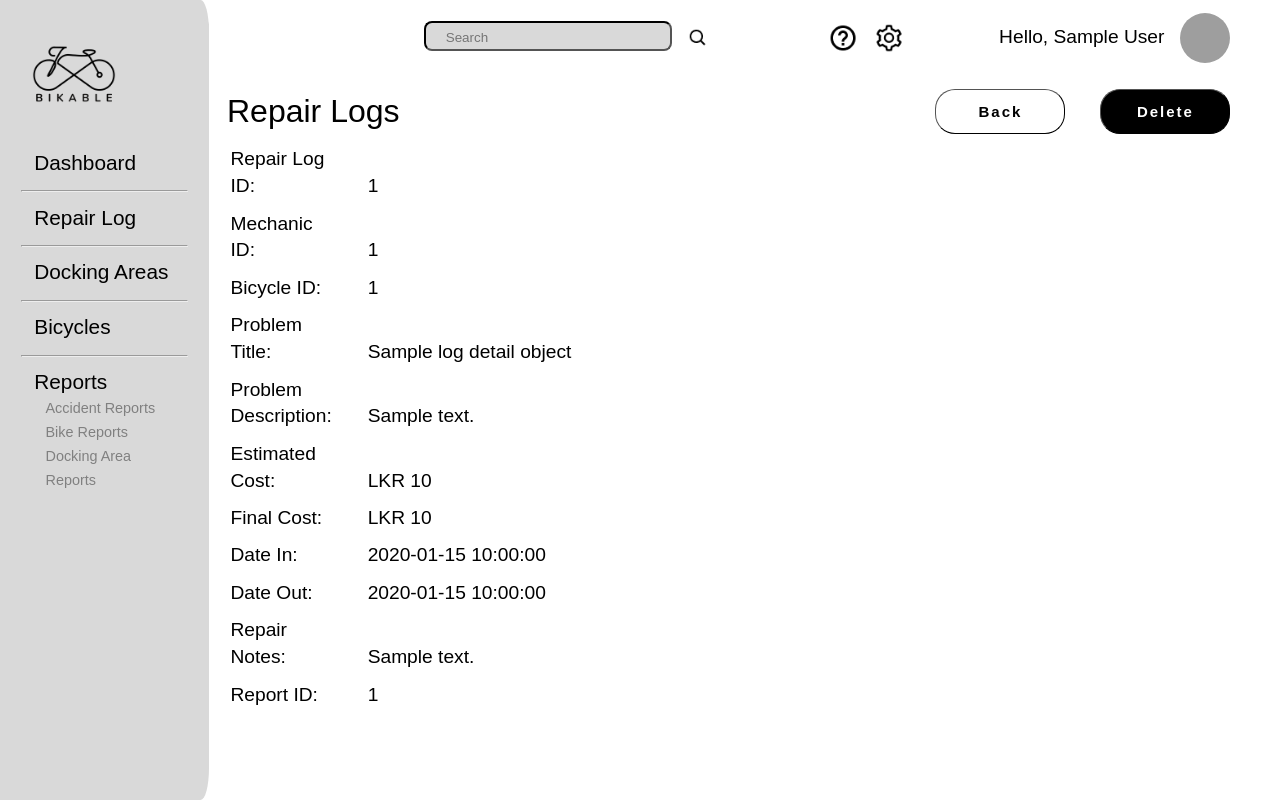
After one commit to shehavishka/Bikable, a PHP site: template app/views/mechanics/repairLogs.php in a window 1280 px wide. The commit adds this page. Run offline with PHP 8.4, Linux system fonts and the light colour scheme; the visitor is signed in with stand-in values (Sample User, id 1); tables that the repository leaves empty or names only in its code hold one stand-in row (values such as "Sample post"); the template is opened without the code that fills it: most values are stand-ins (such as "Sample title", 1, 10 or a date in 2020); some libraries are stand-ins or nearby versions; some web fonts are replaced; grey boxes are pictures that could not be loaded.

```diff
--- a/app/views/mechanics/addRepairLog.php
+++ b/app/views/mechanics/addRepairLog.php
@@ -9,14 +9,14 @@
 </head>
 <body>
     <!-- finalized side bar -->
-    <?php require APPROOT . '/views/inc/sidebar-mechanic.php'; ?>
+    <?php require 'sidebar-mechanic.php'; ?>
 
 
     <!-- In the framework right side of the web page view -->
     <section class="data_area">
 
         <!-- dashboard section -->
-        <?php require APPROOT . '/views/inc/header.php'; ?>
+        <?php require 'header.php'; ?>
 
         <!-- REAL DATA AREA -->
 
--- a/app/views/mechanics/mechanicLandPage.php
+++ b/app/views/mechanics/mechanicLandPage.php
@@ -89,7 +89,7 @@
             </a>
 
         <!-- upper section repair log card -->
-        <a href="<?php echo URLROOT ?>/mechanics/addNewRepairLog" style="text-decoration:none;color:black">
+        <a href="<?php echo URLROOT ?>/mechanics/repairLogsControl" style="text-decoration:none;color:black">
             <div class="upper__section--repairlog cardd">
                 <div class="upper__section__card--title">
                     Repair Log(Active)
@@ -99,7 +99,7 @@
                     <table>
                         <tr>
                             <th>Log ID</th>
-                            <th>Bicyle ID</th>
+                            <th>Bicycle ID</th>
                             <th>Date in</th>
                         </tr>
 
--- /dev/null
+++ b/app/views/mechanics/repairLogs.php
@@ -0,0 +1,97 @@
+<!DOCTYPE html>
+<html lang="en">
+<head>
+    <meta charset="UTF-8">
+    <meta http-equiv="X-UA-Compatible" content="IE=edge">
+    <meta name="viewport" content="width=device-width, initial-scale=1.0">
+    <link rel="stylesheet" href="<?php echo URLROOT; ?>/public/css/mechanics/repairLogs.css">
+    <title>Repair Logs</title>
+</head>
+<body>
+    <!-- finalized side bar -->
+    <?php require 'sidebar-mechanic.php'; ?>
+
+
+    <!-- In the framework right side of the web page view -->
+    <section class="data_area">
+
+        <!-- dashboard section -->
+        <?php require 'header.php'; ?>
+
+        <!-- REAL DATA AREA -->
+        <form action="<?php echo URLROOT;?>/mechanics/deleteRepairLog" method="POST" id="userInterface">
+            <input type="hidden" name="logID" value="<?php echo $data['logDetailObject']->logID;?>" id="logID">
+            <!-- admin real data top -->
+            <div class="data__area--top">
+                <div class="data__area__top--title">Repair Logs</div>
+                <div class="data_area__top--twobuttons">
+                    <div class="add_user_button">
+                        <input type="button" class="btn btn_add" value="Back" onclick="location.href='<?php echo URLROOT;?>/mechanic/repairLogs'">
+                    </div>
+                    <div class="delete_user_button">
+                        <input type="submit" class="btn btn_delete" value="Delete">
+                    </div>
+                </div>
+
+            </div>
+
+            <div class="data__area--detail">
+
+                <div class="data__area__detail--logID">
+                        <div class="data--name--label">Repair Log ID: </div>
+                        <div class="data--name--content"><?php echo $data['logDetailObject']->logID;?></div>
+                </div>
+
+                <div class="data__area__detail--mechanicID">
+                        <div class="data--name--label">Mechanic ID: </div>
+                        <div class="data--name--content"><?php echo $data['logDetailObject']->mechanicID;?></div>
+                </div>
+
+                <div class="data__area__detail--bicycleID">
+                        <div class="data--name--label">Bicycle ID: </div>
+                        <div class="data--name--content"><?php echo $data['logDetailObject']->bicycleID;?></div>
+                </div>
+
+                <div class="data__area__detail--problemTitle">
+                        <div class="data--name--label">Problem Title: </div>
+                        <div class="data--name--content"><?php echo $data['logDetailObject']->problemTitle;?></div>
+                </div>
+
+                <div class="data__area__detail--problemDescription">
+                        <div class="data--name--label">Problem Description: </div>
+                        <div class="data--name--content"><?php if($data['logDetailObject']->problemDescription){echo $data['logDetailObject']->problemDescription;}else{echo "-";}?></div>
+                </div>
+
+                <div class="data__area__detail--estCost">
+                        <div class="data--name--label">Estimated Cost: </div>
+                        <div class="data--name--content"><?php echo "LKR ".$data['logDetailObject']->estCost;?></div>
+                </div>
+
+                <div class="data__area__detail--finalCost">
+                        <div class="data--name--label">Final Cost: </div>
+                        <div class="data--name--content"><?php if($data['logDetailObject']->finalCost){echo "LKR ".$data['logDetailObject']->finalCost;}else{echo "-";}?></div>
+                </div>
+
+                <div class="data__area__detail--dateIn">
+                        <div class="data--name--label">Date In: </div>
+                        <div class="data--name--content"><?php echo $data['logDetailObject']->dateIn;?></div>
+                </div>
+
+                <div class="data__area__detail--dateOut">
+                        <div class="data--name--label">Date Out: </div>
+                        <div class="data--name--content"><?php if($data['logDetailObject']->dateOut){echo $data['logDetailObject']->dateOut;}else{echo "-";}?></div>
+                </div>
+
+                <div class="data__area__detail--repairNotes">
+                        <div class="data--name--label">Repair Notes: </div>
+                        <div class="data--name--content"> <?php if($data['logDetailObject']->repairNotes){echo $data['logDetailObject']->repairNotes;}else{echo "-";}?></div>
+                </div>
+
+                <div class="data__area__detail--reportID">
+                        <div class="data--name--label">Report ID: </div>
+                        <div class="data--name--content"><?php if($data['logDetailObject']->reportID){echo $data['logDetailObject']->reportID;}else{echo "-";}?></div>
+                </div>
+
+            </div>
+
+        </form>
--- a/app/views/mechanics/sidebar-mechanic.php
+++ b/app/views/mechanics/sidebar-mechanic.php
@@ -16,7 +16,7 @@
                 <hr>
                 <div class="detail detail__repairLog">
                     <div class="detail__repairlog--title">
-                    <div class="detail__dashboard--name" ><a href="<?php echo URLROOT ?>/mechanics/repairLogControl">Repair Log</a></div>
+                    <div class="detail__dashboard--name" ><a href="<?php echo URLROOT ?>/mechanics/repairLogs">Repair Log</a></div>
                     </div>
                 </div>
                 <hr>
@@ -35,7 +35,7 @@
                 <div class="detail detail__reports">
                     <div class="detail__reports--title">
                     <!-- Reports -->
-                    <div class="detail__dashboard--name" ><a href="<?php echo URLROOT ?>/mechanics/reportsControl">Reports</a></div>
+                    <div class="detail__dashboard--name" ><a href="<?php echo URLROOT ?>/mechanics/reports">Reports</a></div>
                     </div>
                     <div class="detail__reports--submenu">
                         <div class="submenu reports__submenu--accidentReport">
--- /dev/null
+++ b/public/css/mechanics/repairLogs.css
@@ -0,0 +1,312 @@
+*,
+*::before,
+*::after{
+    box-sizing: border-box;
+}
+
+/* get local font to the webpage */
+@font-face {
+    font-family: 'sfmy-regular';
+    src:url('../../fonts/SF-Pro-Rounded-Regular.otf');
+}
+
+/* import font */
+:root{
+    --clr-dark : #D9D9D9;
+    --clr-light : #fff;
+
+    --fs-h1 : 3rem;
+    --fs-h2 : 2.25rem;
+    --fs-h3 : .95rem;
+    --fs-body : 1rem;
+    --fs-ele : 0.8rem;
+
+    --fw-reg : 300;
+    --fw-bold : 900;
+    --fw-lightBold : 500;
+
+    --ff-family : 'sfmy-regular', sans-serif;
+}
+
+@media (min-width : 800px){
+    :root{
+        --fs-h1 : 4rem;
+        --fs-h2 : 3.75rem;
+        --fs-h3 : 1.3rem;
+        --fs-body : 1.2rem;
+        --fs-ele : 0.9rem
+    }
+}
+
+body{
+    margin: 0;
+    background: var(--clr-light);
+    font-family: var(--ff-family);
+    font-size: var(--fs-body);
+    line-height: 1.4;
+    display: flex;
+    flex-direction: row;
+}
+
+/* ***************************************************************************************************************** */
+/* //////////////////////// SIDE BAR PRESENTATION //////////////////////////////// */
+
+/* image logo handle */
+img{
+    display: block;
+    max-width: 100%;
+}
+
+/* side bar column property */
+.sidebar{
+    background-color: var(--clr-dark);
+    width: 250px;
+    height: 100vh;
+    border-top-right-radius: 4%;
+    border-bottom-right-radius: 4%;
+
+}
+
+.sidebar--logo{
+    border-top-right-radius: 5%;
+    background-color: var(--clr-dark);
+}
+
+/* sidebar--logo div has image and set that image property */
+.sidebar--logo--img{
+    width: 110px;
+    margin-left: 18%;
+}
+
+.detail{
+    margin: 8%;
+    margin-top: 0%;
+
+}
+
+.sidebar__detail{
+    font-size: var(--fs-h3);
+    padding: 10%;
+    padding-top: 0%;
+}
+
+.submenu{
+    font-size: var(--fs-ele);
+    font-weight: var(--fw-reg);
+    padding-left: 8%;
+    line-height: 1.5rem;
+    color: grey;
+}
+
+
+/* ******************************************************************************************************* */
+/*///////////////////////////////// BUTTON DECORATION //////////////////////////////////////////////////// */
+.btn{
+    /* margin-left: 0%; */
+    border-color: black;
+    border-width: .5px;
+
+    width: 130px;
+    height: 45px;
+    color: white;
+    background: black;
+    border-radius: 20px;
+    letter-spacing: 2px;
+
+    margin-left: 35px;
+    font-size: 15px;
+    font-weight: var(--fw-bold);
+    font-family: var(--ff-family);
+
+    transition: 500ms;
+}
+
+.btn_add{
+    color: black;
+    background-color: var(--clr-light);
+
+}
+
+.btn:hover{
+    transform: scale(1.1);
+}
+
+/* check box style */
+input[type="checkbox"]{
+    width: 18px;
+    height: 18px;
+    margin-bottom: 0%;
+
+}
+
+/* .cbox:checked{
+    background-color: black;
+} */
+
+/* input[type="checkbox"]:after{
+    font-family: ;
+    font-weight: var(--fw-bold);
+    content: "\f00c";
+    font-size: 20px;
+    color: white;
+} */
+
+
+/* ********************************************************************************************************* */
+/* //////////////////////////////////// ADMIN DATA AREA ///////////////////////////////////////////////////// */
+
+.data_area{
+    /* margin-top: 3rem; */
+    width: 100%;
+    background-color: var(--clr-light);
+}
+
+/* *********************************************************************************************************** */
+/* ///////////////////////////////////  DASHBOARD  //////////////////////////////////////////////////////////// */
+
+/* control imag behaviour */
+img{
+    display: block;
+    max-width: 100%;
+}
+
+
+.dashboard--header{
+    display: flex;
+    flex-direction: row;
+    align-items: center;
+    justify-content: space-between;
+    padding: .7%;
+    margin-top: .5%;
+    margin-right: 2%;
+}
+
+.dashboard__header--title{
+    margin-left: 4%;
+    font-size: 1.5rem;
+}
+
+.dashboard__header--search{
+    margin-left: 20%;
+    width: 30%;
+}
+
+.dashboard__header--searchbox{
+    border-color: black;
+    outline: none;
+    border-radius: 8px;
+    font-size: 70%;
+    /* font-family: inherit; */
+    /* color: white; */
+    /* background-color: #7c7c7c7c; */
+    padding: 0.5em 1em 0.3em 1.5em;
+    width: 80%;
+    margin-bottom: 1%;
+
+    background-color: var(--clr-dark);
+}
+
+.dashboard__header--search,
+.dashboard__header--helpsetting,
+.dashboard__user__detail{
+    display: flex;
+    flex-direction: row;
+    align-items: center;
+    right: 3rem;
+    gap: 1rem;
+    margin-right: 2%;
+}
+
+.imgProperty{
+    max-width: 40px;
+    border-radius: 50%;
+}
+
+.dashboard__icon{
+    max-width: 30px;
+    transition: 500ms;
+
+}
+
+.searchicon{
+    max-width: 20px;
+}
+
+.dashboard__icon:hover{
+    transform: scale(1.1);
+}
+
+
+/* ********************************************************************************************************* */
+/* ///////////////////////////////  REAL DATA AREA TOP TITLE AND TWO BUTTON ROW//////////////////////////// */
+
+.data__area--top{
+    display: flex;
+    flex-direction: row;
+    align-items: center;
+    justify-content: space-between;
+    padding: .7%;
+    margin-top: 1%;
+    margin-right: 2%;
+}
+
+.data__area__top--title{
+    font-size: 2rem;
+    margin-left: 1%;
+    font-weight: var(--fw-lightBold);
+}
+
+.data_area__top--twobuttons{
+    display: flex;
+    flex-direction: row;
+    align-items: center;
+    justify-content: space-between;
+    margin-right: 2%;
+}
+
+/* **************************************************************************************************************** */
+/* //////////////////////////////   DATA AREA //////////////////////////////////////////////////////////////// */
+
+/* detail box decoration */
+
+.detailbox{
+    border-color: black;
+    outline: none;
+    border-radius: 8px;
+    font-size: 100%;
+    /* font-family: inherit; */
+    /* color: white; */
+    /* background-color: #7c7c7c7c; */
+    padding: 0.3em 1em 0.3em 1.5em;
+    width: 60%;
+    /* margin-bottom: 2%; */
+}
+
+/* NAME  PART */
+/* first name and surname location set up */
+.data__area--detail{
+    margin-left: 1.5%;
+}
+
+.data__area__detail--role{
+    margin-top: 2%;
+}
+
+.detailbox_userrole{
+    width: 50%;
+}
+
+.data--name--label{
+    display: inline-block;
+    /* font-size: 1.5rem; */
+    width: 10%;
+    font-weight: var(--fw-lightBold);
+    margin: 0.5%;
+}
+
+.data--name--content{
+    display: inline-block;
+    /* font-size: 1.5rem; */
+    font-weight: var(--fw-lightBold);
+    margin-left: 2%;
+}
```
Also changed, not shown: app/controllers/Mechanics.php (+45 -43 lines), app/views/mechanics/addReport.php (+66 -91 lines), public/images/mechanics/landPageImages/map_icon.png (renamed from public/images/mechanics/dashboardIcons/map_icon.png).
